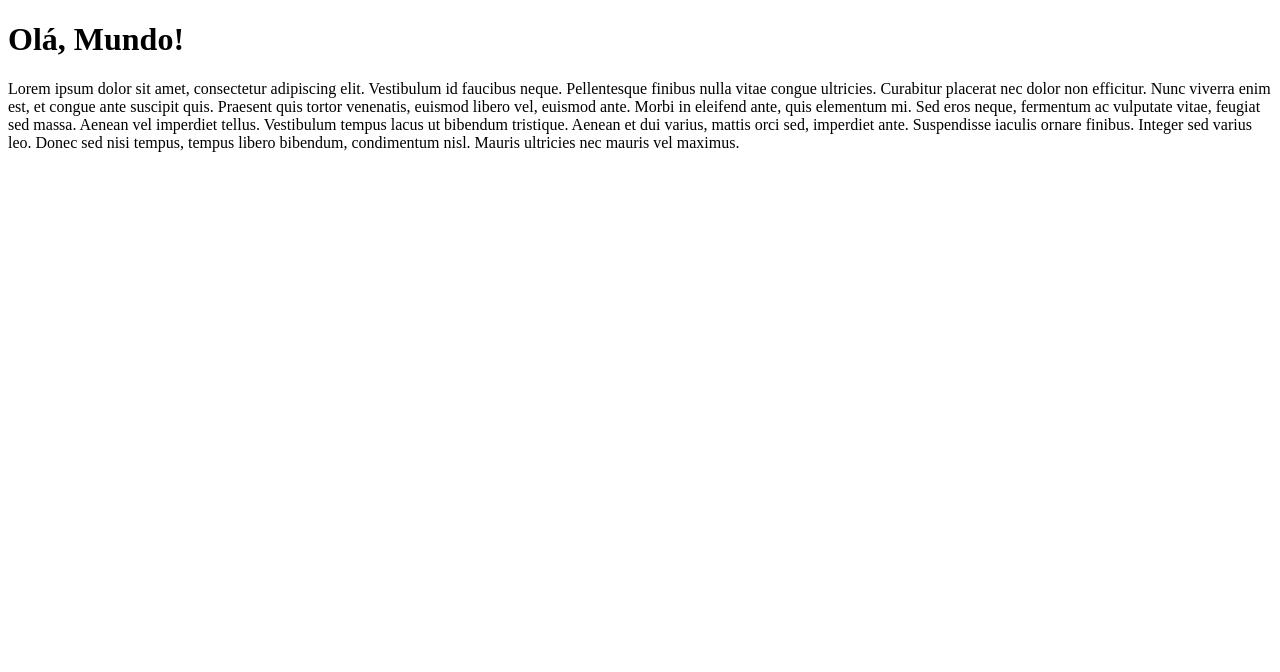
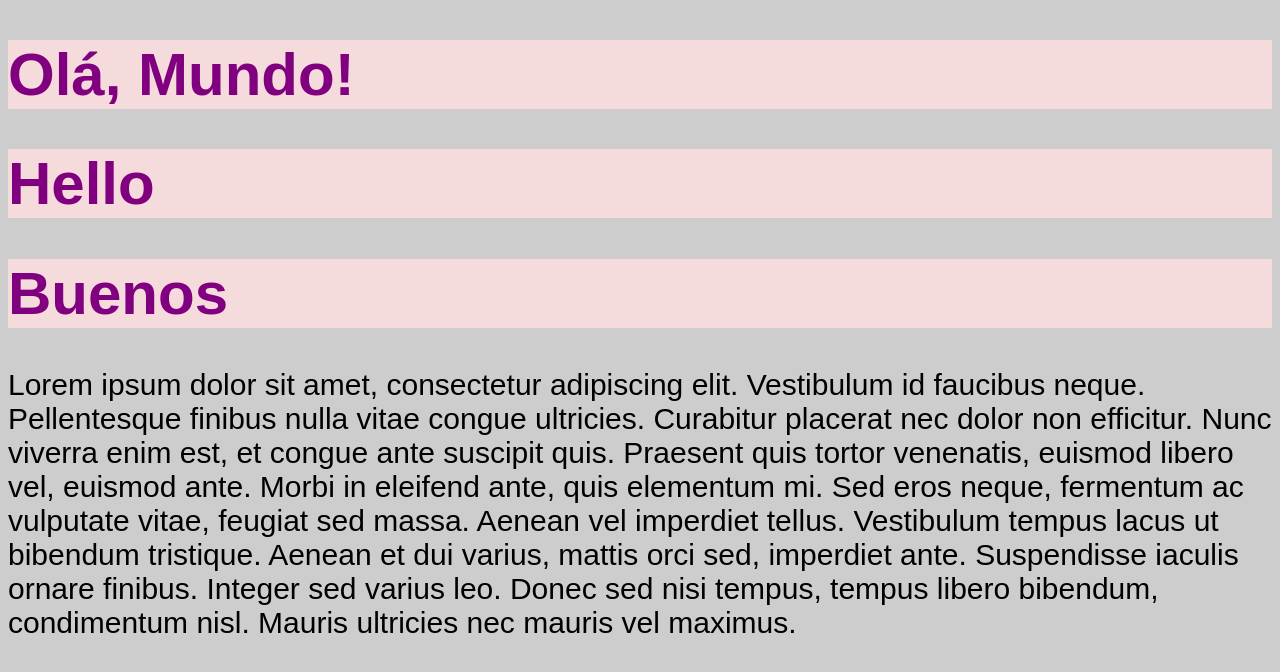
Before and after one commit to thaiscampos/chronos-pomodoro, a React (Vite) app: page / in a window 1280 px wide. Shown: the top 672 px of the page. Built offline with nearby package versions, Linux system fonts and the light colour scheme.

Commit message:
Aula 15:props

```diff
--- a/src/App.tsx
+++ b/src/App.tsx
@@ -1,10 +1,14 @@
-
+import { Heading } from './components/Heading'
+import './styles/global.css'
+import './styles/theme.css'
 
 export function App(){
     console.log("Oie")
     return (
     <>
-    <h1>Olá, Mundo!</h1>
+    <Heading>Olá, Mundo!</Heading>
+    <Heading>Hello</Heading>
+    <Heading>Buenos</Heading>
         <p>Lorem ipsum dolor sit amet, consectetur adipiscing elit. Vestibulum id faucibus neque. Pellentesque finibus nulla vitae
         congue ultricies. Curabitur placerat nec dolor non efficitur. Nunc viverra enim est, et congue ante suscipit quis. Praesent
         quis tortor venenatis, euismod libero vel, euismod ante. Morbi in eleifend ante, quis elementum mi. Sed eros neque, fermentum
--- /dev/null
+++ b/src/components/Heading.module.css
@@ -0,0 +1,4 @@
+.heading{
+
+    background: rgb(245, 219, 219);
+}
--- /dev/null
+++ b/src/components/Heading.tsx
@@ -0,0 +1,9 @@
+
+import styles from './Heading.module.css'
+
+export function Heading(props){
+    console.log(styles)
+    return <h1 className={styles.heading}>{props.children}</h1>
+
+
+}
--- /dev/null
+++ b/src/styles/global.css
@@ -0,0 +1,9 @@
+body{
+    background-color: #cdcdcd;
+    font-family: sans-serif;
+    font-size: 30px;
+}
+
+h1{
+    color: purple;
+}
--- /dev/null
+++ b/src/styles/theme.css
@@ -0,0 +1,5 @@
+:root{
+
+    --primary: pink;
+
+}
```
